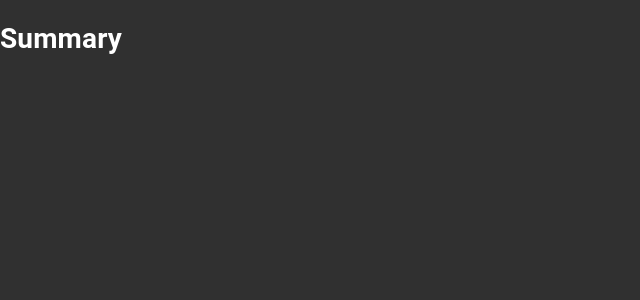
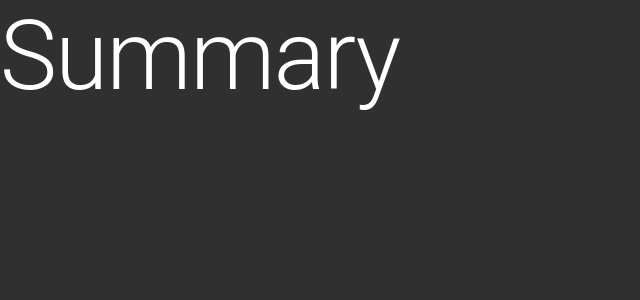
Before and after one commit to mastanca/lol-season-summary, a Next.js app: page /summary in a window 1280 px wide. Shown: the top 300 px of the page, without its empty margins (0-640 px from the left). Built offline with nearby package versions, Linux system fonts and the light colour scheme.

Commit message:
better theming

```diff
--- a/pages/summary/index.js
+++ b/pages/summary/index.js
@@ -1,5 +1,14 @@
+import { Typography,Grid} from '@material-ui/core';
+import { useTheme } from '@material-ui/core/styles';
+
+
 const Summary = () => {
-    return <h1>Summary</h1>;
+    const theme = useTheme();
+    return (
+        <Grid container spacing={theme.spacing}>
+          <Typography variant="h1">Summary</Typography>
+        </Grid>
+    );
 };
 
 export default Summary;
--- a/src/theme.js
+++ b/src/theme.js
@@ -1,12 +1,10 @@
 import { createMuiTheme } from '@material-ui/core/styles';
-import { palette } from '@material-ui/system';
 
 // Create a theme instance.
 const theme = createMuiTheme({
     palette: {
-        type: "dark",
-        ...palette
-    }
-});
+      type: 'dark',
+    },
+  });
 
 export default theme;
```
Also changed, not shown: pages/index.js (+6 -11 lines).
